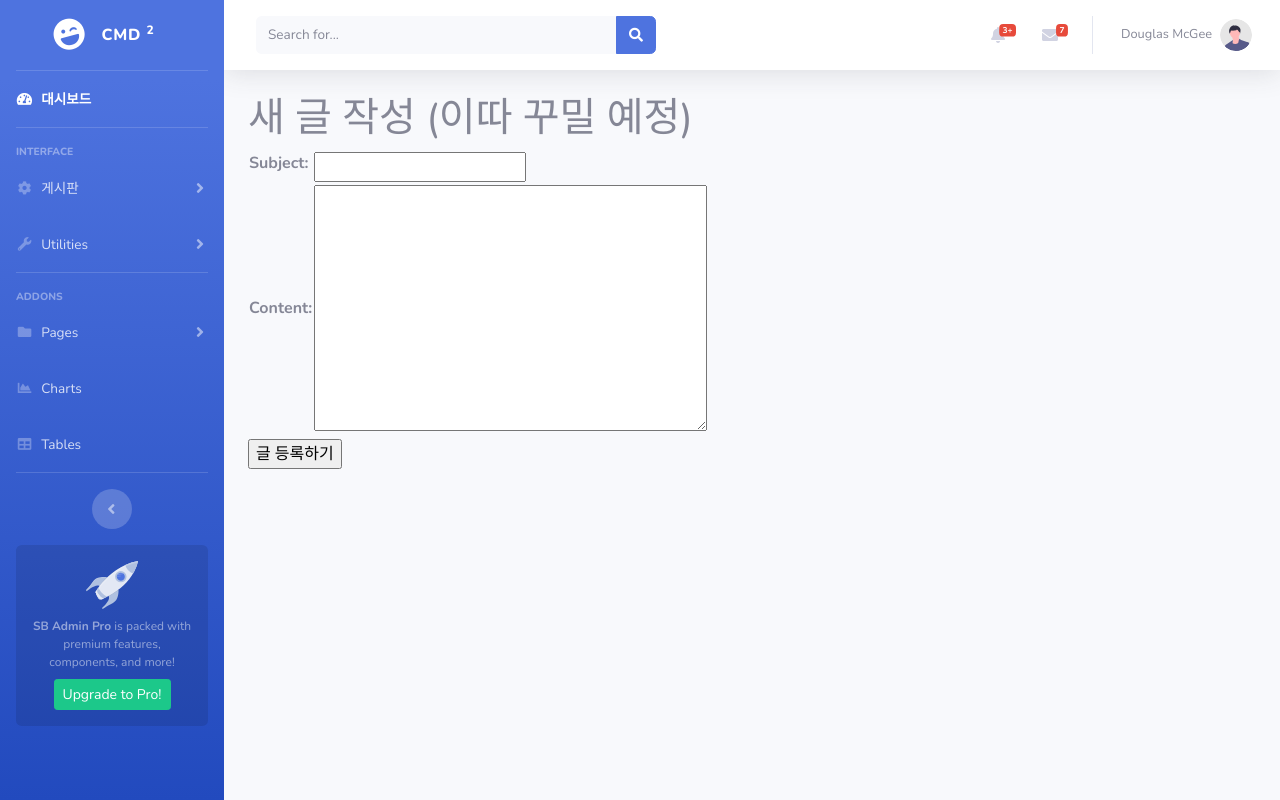
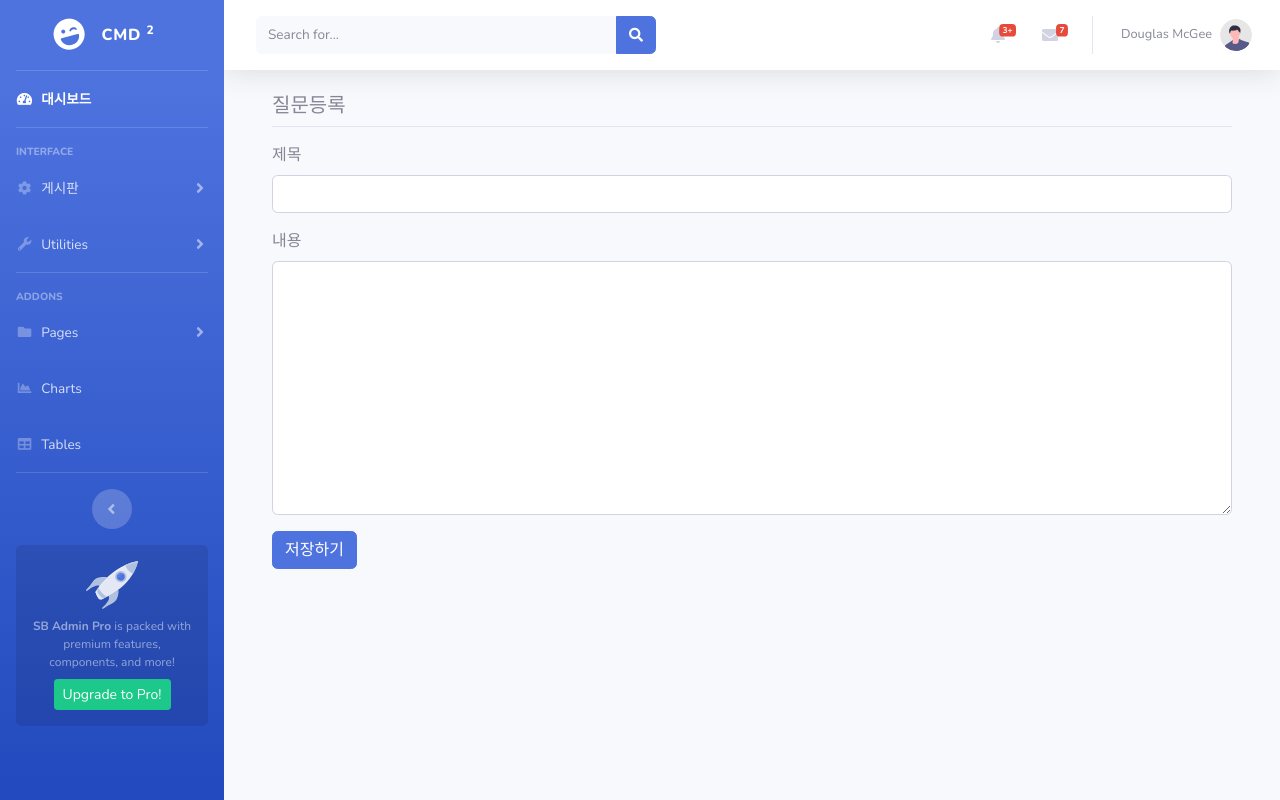
Before and after one commit to LeeJongAnn/capstone_CMD, a Django app: page /Write/postcreate in a window 1280 px wide. Run offline with Django 3.2, Linux system fonts and the light colour scheme; some libraries are stand-ins or nearby versions.

Commit message:
질문 등록 형태 수정 및 CSS 스타일 적용 질문 글 눌렀을때 처리 추가

```diff
--- a/Write/forms.py
+++ b/Write/forms.py
@@ -7,3 +7,7 @@
         model = Write
         fields = '__all__'
        # fields = ['subject','content']
+        labels = {
+            'subject': '제목',
+            'content': '내용',
+        }
--- a/Write/urls.py
+++ b/Write/urls.py
@@ -8,6 +8,7 @@ urlpatterns = [
     path('',views.index),
     path('postcreate', views.postcreate,name='postcreate'),
     path('index',views.index,name = 'index'),
-    path('login',views.login,name = 'login')
+    path('login',views.login,name = 'login'),
+    path('detail/<int:question_id>',views.detail,name = 'detail')
 
 ]
--- a/Write/views.py
+++ b/Write/views.py
@@ -1,4 +1,4 @@
-from django.shortcuts import render,redirect
+from django.shortcuts import render,redirect,get_object_or_404
 from .forms import Postform
 from .models import Write,Answer
 # Create your views here.
@@ -24,3 +24,9 @@ def postcreate(request):
         form = Postform()
 
     return render(request,'post_form.html',{'form' : form})
+
+def detail(request,question_id):
+
+    question_id = get_object_or_404(Write,pk = question_id)
+    context = {'question_id':question_id}
+    return render(request,'detail.html',context)
--- a/templates/index.html
+++ b/templates/index.html
@@ -46,7 +46,7 @@
 
 
                     <tr>
-                        <td>{{ question.subject }}</td>
+                        <td><a href="{% url 'detail' question.id %}">{{ question.subject }}</a></td>
                         <td>{{ question.create_date }}</td>
                         <td>글쓴이</td>
                     </tr>
--- a/templates/post_form.html
+++ b/templates/post_form.html
@@ -1,23 +1,59 @@
-{% extends 'base.html' %}
-{% block content %}
-
-    <h1>새 글 작성 (이따 꾸밀 예정)</h1>
-
-    <form action="" method="post" enctype="multipart/form-data">
-        {% csrf_token %}
-
-    <table>
-
-        {{ form.as_table }}
-    </table>
-        <input type="submit" value="글 등록하기">
-    </form>
+{#{% extends 'base.html' %}#}
+{#{% block content %}#}
+{##}
+{#    <h1>새 글 작성 (이따 꾸밀 예정)</h1>#}
+{##}
+{#    <form action="" method="post" enctype="multipart/form-data">#}
+{#        {% csrf_token %}#}
+{##}
+{#    <table>#}
+{##}
+{#        {{ form.as_table }}#}
+{#    </table>#}
+{#        <input type="submit" value="글 등록하기">#}
+{#    </form>#}
 {#    <a href={% url "index" %} class="btn btn-primary btn-icon-split">#}
 {#                                        <span class="icon text-white-50">#}
 {#                                            <i class="fas fa-flag"></i>#}
 {#                                        </span>#}
 {#                                        <span class="text">글 등록하기</span>#}
 {#                                    </a>#}
+{##}
+{##}
+{#{% endblock %}#}
 
+{% extends 'base.html' %}
 
+{% block content %}
+<div class="container">
+    <h5 class="my-3 border-bottom pb-2">질문등록</h5>
+    <form method="post" class="post-form my-3">
+        {% csrf_token %}
+<!-- ------------------------------- [edit] -------------------------------- -->
+        <!-- 오류표시 Start -->
+        {% if form.errors %}
+            <div class="alert alert-danger" role="alert">
+            {% for field in form %}
+                {% if field.errors %}
+                <strong>{{ field.label }}</strong>
+                {{ field.errors }}
+                {% endif %}
+            {% endfor %}
+            </div>
+        {% endif %}
+        <!-- 오류표시 End -->
+        <div class="form-group">
+            <label for="subject">제목</label>
+            <input type="text" class="form-control" name="subject" id="subject"
+                   value="{{ form.subject.value|default_if_none:'' }}">
+        </div>
+        <div class="form-group">
+            <label for="content">내용</label>
+            <textarea class="form-control" name="content"
+                      id="content" rows="10">{{ form.content.value|default_if_none:'' }}</textarea>
+        </div>
+<!-- ----------------------------------------------------------------------- -->
+        <button type="submit" class="btn btn-primary">저장하기</button>
+    </form>
+</div>
 {% endblock %}
```
Also changed, not shown: templates/detail.html (added, +11 -0 lines), db.sqlite3.
